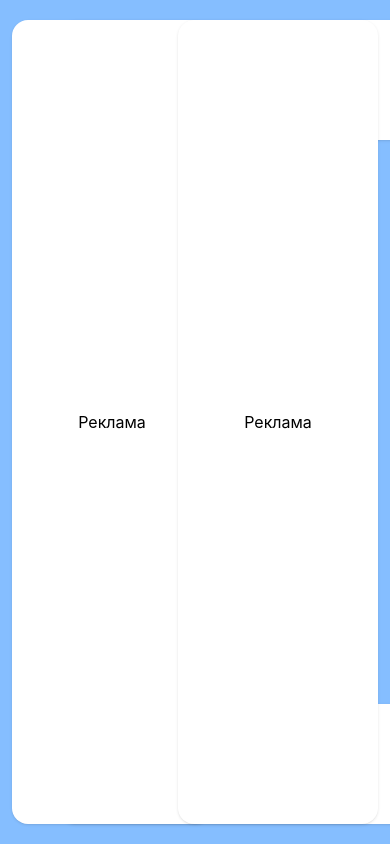
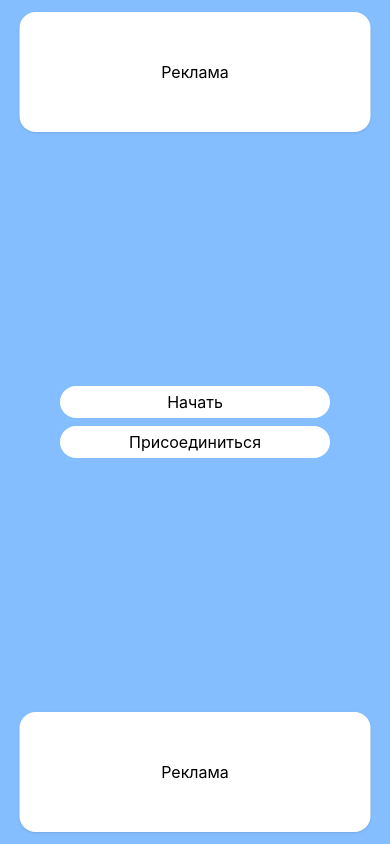
Before and after one commit to rorka491/ClipCloud, a React (Vite) app in the folder ClipCloudClient/: page / in a window 390 px wide. Built offline with nearby package versions, Linux system fonts and the light colour scheme.

Commit message:
Improve Home page responsiveness for different screen sizes

```diff
--- a/ClipCloudClient/src/pages/Home.jsx
+++ b/ClipCloudClient/src/pages/Home.jsx
@@ -16,24 +16,34 @@ export default function Home() {
     return (
         <div className="bg-blue-400/70 flex w-full h-screen justify-center items-center relative">
 
-            <div className="fixed rounded-2xl top-5 left-[15%] w-full md:w-[70%] h-30 bg-white flex items-center justify-center shadow z-50">
+            <div className="fixed top-3 left-1/2 -translate-x-1/2
+                w-[90%] md:w-[80%] lg:w-[70%]
+                 h-30
+                bg-white rounded-2xl flex items-center justify-center shadow z-50">
                 Реклама
             </div>
 
-            <div className="fixed rounded-2xl bottom-5 left-[15%] w-full md:w-[70%] h-30 bg-white flex items-center justify-center shadow z-50">
+            <div className="fixed bottom-3 left-1/2 -translate-x-1/2
+                w-[90%] md:w-[80%] lg:w-[70%]
+                h-30
+                bg-white rounded-2xl flex items-center justify-center shadow z-50">
                 Реклама
             </div>
 
-            <div className="fixed rounded-2xl top-5 bottom-5 left-3 w-50 bg-white flex items-center justify-center shadow z-50">
+            <div className="hidden lg:flex fixed top-5 bottom-5 left-3
+                w-40 xl:w-48
+                bg-white rounded-2xl items-center justify-center shadow z-50">
                 Реклама
             </div>
 
-            <div className="fixed rounded-2xl top-5 bottom-5 right-3 w-50 bg-white flex items-center justify-center shadow z-50">
+            <div className="hidden lg:flex fixed top-5 bottom-5 right-3
+                w-40 xl:w-48
+                bg-white rounded-2xl items-center justify-center shadow z-50">
                 Реклама
             </div>
 
             <div className="flex flex-col gap-2 w-full md:w-sm px-15
-                            ml-32 mr-32 mt-16 mb-16">
+                            md:ml-32 md:mr-32 md:mt-16 md:mb-16">
 
                 <button
                     className="bg-white hover:text-white cursor-pointer hover:bg-black/25 transition duration-200 h-8 rounded-2xl w-full"
```
